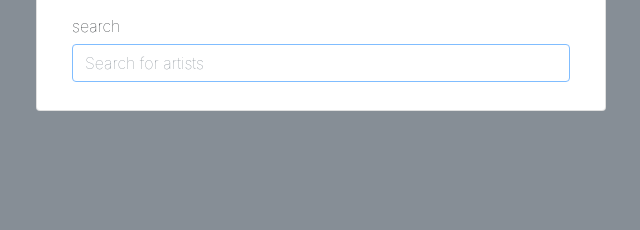
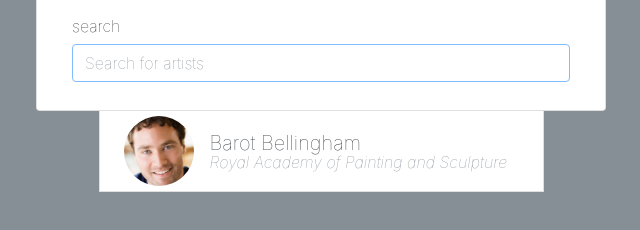
Before and after one commit to bruno78/artist-directory, a website: page builds/angular/index.html in a window 1280 px wide. Shown: the part 76-306 px from the top of the page, without its empty margins (319-959 px from the left). Drawn offline with Linux system fonts and the light colour scheme.

Commit message:
Add controller to test display

```diff
--- a/builds/angular/index.html
+++ b/builds/angular/index.html
@@ -1,5 +1,5 @@
 <!DOCTYPE html>
-<html ng-app>
+<html ng-app="myApp">
   <head>
     <meta charset="utf-8">
     <title>Artists Directory</title>
@@ -9,8 +9,9 @@
     <link rel="stylesheet" href="/css/style.css">
 
     <script src="lib/angular/angular.min.js" charset="utf-8"></script>
+    <script src="js/app.js"></script>
   </head>
-  <body class="bg-secondary">
+  <body class="bg-secondary" ng-controller="MyController">
     <div class="container mt-sm-3">
       <div class="row justify-content-center">
         <div class="col-12 col-md-8 col-lg-6 card">
@@ -30,7 +31,34 @@
 
           </div><!-- card-body -->
         </div><!-- col-12 -->
-      </div>
-    </div>
+      </div><!-- row -->
+    </div><!-- col-container -->
+
+    <!-- ARTIST INFO DISPLAY -->
+    <div class="artist-list container">
+      <div class="row justify-content-center">
+        <div class="col-12 col-sm-9 col-md-7 col-lg-5">
+          <ul class=" list-group d-flex">
+            <li class="list-group-item">
+
+                <div class="media d-flex align-items-center">
+                  <img class="rounded-circle mr-3"
+                    ng-src="images/{{artist.shortname}}_tn.jpg"
+                    alt="Photo of {{artist.name}}">
+                  <div class="media-body">
+                    <h5 class="my-0 text-dark">{{artist.name}}</h5>
+                    <div class="text-secondary font-italic">{{artist.reknown}}</div>
+                  </div><!-- media-body -->
+                </div><!-- media -->
+
+            </li>
+          </ul>
+        </div><!-- col-12 -->
+      </div><!-- row -->
+    </div><!-- col-container -->
+
+    <script src="lib/jquery/jquery.min.js"></script>
+    <script src="lib/bootstrap/popper.min.js"></script>
+    <script src="lib/bootstrap/bootstrap.min.js"></script>
   </body>
 </html>
--- /dev/null
+++ b/builds/angular/js/app.js
@@ -0,0 +1,12 @@
+'use strict'
+
+angular.
+    module('myApp', []).
+    controller('MyController', function MyController($scope) {
+        $scope.artist = {
+            "name":"Barot Bellingham",
+            "shortname":"Barot_Bellingham",
+            "reknown":"Royal Academy of Painting and Sculpture",
+            "bio":"Barot has just finished his final year at The Royal Academy of Painting and Sculpture, where he excelled in glass etching paintings and portraiture. Hailed as one of the most diverse artists of his generation, Barot is equally as skilled with watercolors as he is with oils, and is just as well-balanced in different subject areas. Barot's collection entitled \"The Un-Collection\" will adorn the walls of Gilbert Hall, depicting his range of skills and sensibilities - all of them, uniquely Barot, yet undeniably different"
+          }
+    });
```
